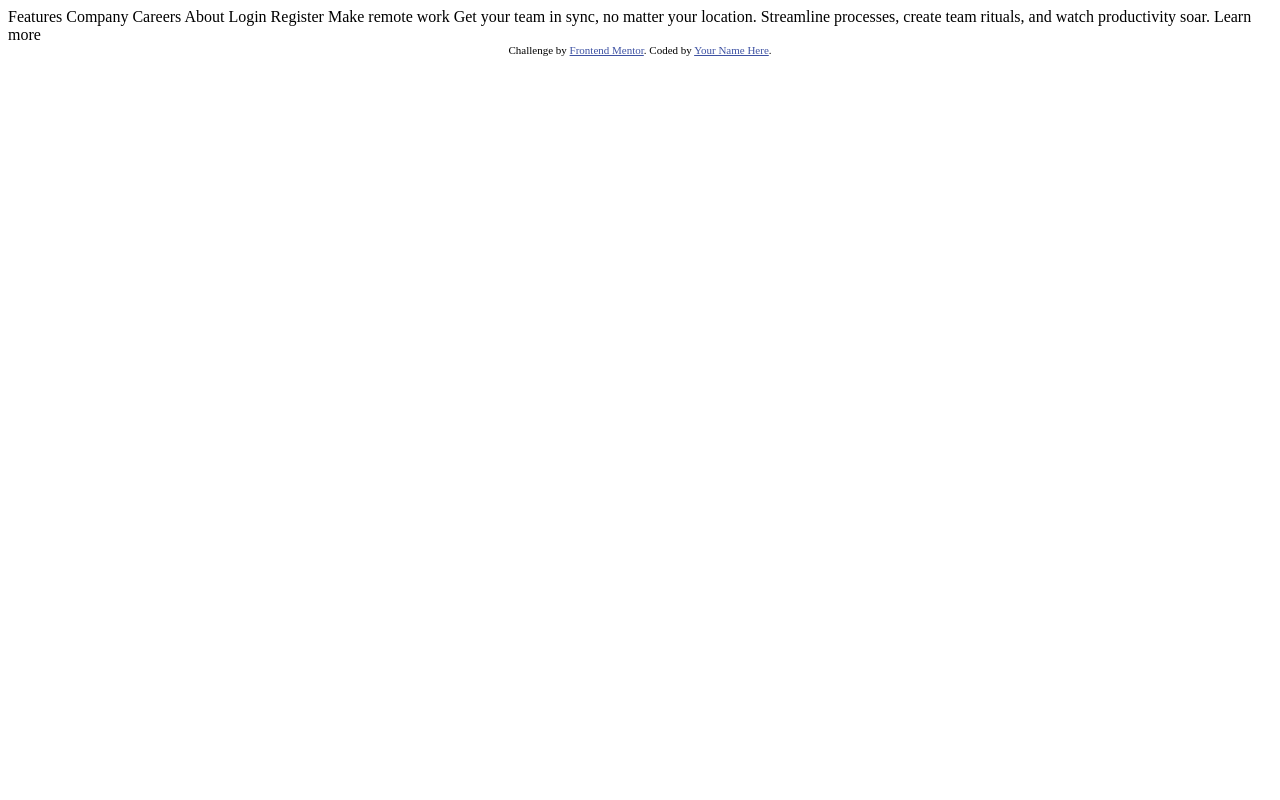
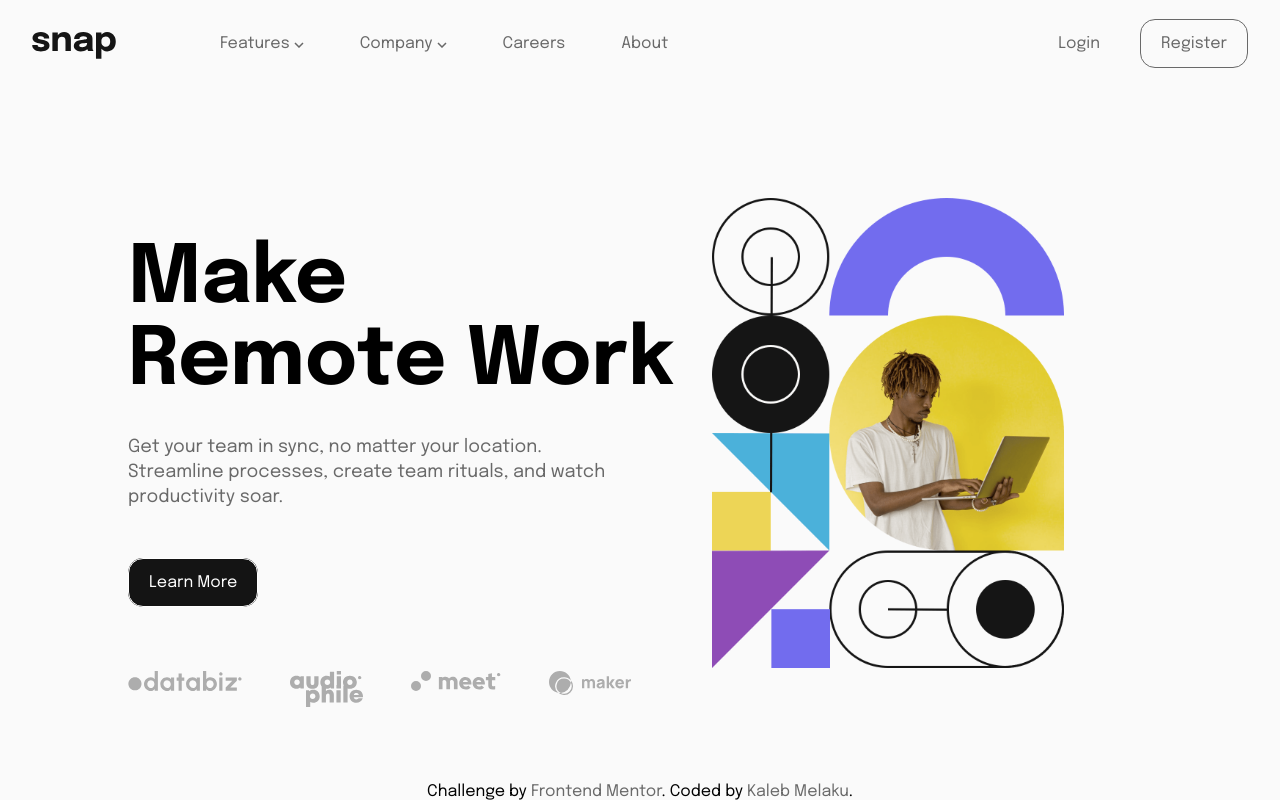
Before and after one commit to kayoJr/Intro-With-Dropdown, a plain HTML site: page index.html in a window 1280 px wide. Drawn offline with Linux system fonts and the light colour scheme.

Commit message:
Desktop version only

```diff
--- a/index.html
+++ b/index.html
@@ -1,39 +1,94 @@
 <!DOCTYPE html>
 <html lang="en">
+
 <head>
   <meta charset="UTF-8">
-  <meta name="viewport" content="width=device-width, initial-scale=1.0"> <!-- displays site properly based on user's device -->
+  <meta name="viewport" content="width=device-width, initial-scale=1.0">
+  <!-- displays site properly based on user's device -->
 
   <link rel="icon" type="image/png" sizes="32x32" href="./images/favicon-32x32.png">
+  <link rel="preconnect" href="https://fonts.googleapis.com">
+  <link rel="preconnect" href="https://fonts.gstatic.com" crossorigin>
+  <link href="https://fonts.googleapis.com/css2?family=Epilogue:wght@400;700&display=swap" rel="stylesheet">
+  <link rel="stylesheet" href="style.css">
+  <title>Frontend Mentor | Intro section with dropdown navigation</title>
+</head>
 
-  <title>Frontend Mentor | Intro section with dropdown navigation</title>
-
-  <!-- Feel free to remove these styles or customise in your own stylesheet 👍 -->
-  <style>
-    .attribution { font-size: 11px; text-align: center; }
-    .attribution a { color: hsl(228, 45%, 44%); }
-  </style>
-</head>
 <body>
 
-  Features
-  Company
-  Careers
-  About
-
-  Login
-  Register
-
-  Make remote work
-
-  Get your team in sync, no matter your location. Streamline processes,
-  create team rituals, and watch productivity soar.
-
-  Learn more
+  <header>
+    <div class="container">
+      <nav>
+        <div class="left-nav">
+          <div class="logo">
+            <img src="./images/logo.svg" alt="logo">
+          </div>
+          <div class="links">
+            <ul class="main-links">
+              <li class="dropdown">
+                <a href="#">Features <img src="./images/icon-arrow-down.svg" alt=""></a>
+                <ul class="dropdown-menu">
+                  <li class="dropdown"><img src="./images/icon-todo.svg" alt=""><a href="#">Todo List</a>
+                  </li>
+                  <li class="dropdown"><img src="./images/icon-calendar.svg" alt=""><a href="#">Calendar</a>
+                  </li>
+                  <li class="dropdown"><img src="./images/icon-reminders.svg" alt=""><a href="#">Reminders</a>
+                  </li>
+                  <li class="dropdown"><img src="./images/icon-planning.svg" alt=""><a href="#">Planning</a>
+                  </li>
+            </ul>
+              </li>
+                <li class="dropdown">
+                  <a href="#">Company <img src="./images/icon-arrow-down.svg" alt=""></a>
+                  <ul class="dropdown-menu">
+                    <li class="dropdown"><a href="#">History</a>
+                    </li>
+                    <li class="dropdown"><a href="#">Our Team</a>
+                    </li>
+                    <li class="dropdown"><a href="#">Blog</a>
+                    </li>
+              </ul>
+      </li>
+              <li><a href="#">Careers</a></li>
+              <li><a href="#">About</a></li>
+            </ul>
+          </div>
+        </div>
+        <div class="account">
+          <a class="btn login" href="#">Login</a>
+          <a class="btn register" href="#">Register</a>
+        </div>
+      </nav>
+    </div>
+  </header>
+  <div class="container">
+    <div class="hero">
+      <div class="detail">
+        <h1>Make <br> Remote Work</h1>
+        <p>
+          Get your team in sync, no matter your location. Streamline processes,
+          create team rituals, and watch productivity soar.
+        </p>
+        <a href="#" class="btn">Learn More</a>
+        <div class="icons">
+          <ul>
+            <li><img src="./images/client-databiz.svg" alt=""></li>
+            <li><img src="./images/client-audiophile.svg" alt=""></li>
+            <li><img src="./images/client-meet.svg" alt=""></li>
+            <li><img src="./images/client-maker.svg" alt=""></li>
+          </ul>
+        </div>
+      </div>
+      <div class="image">
+        <img src="./images/image-hero-desktop.png" alt="">
+      </div>
+    </div>
+  </div>
 
   <div class="attribution">
     Challenge by <a href="https://www.frontendmentor.io?ref=challenge" target="_blank">Frontend Mentor</a>.
-    Coded by <a href="#">Your Name Here</a>.
+    Coded by <a href="https://www.upwork.com/freelancers/~01cc17436602032221">Kaleb Melaku</a>.
   </div>
 </body>
+
 </html>
--- /dev/null
+++ b/style.scss
@@ -0,0 +1,176 @@
+* {
+    margin: 0;
+    padding: 0;
+    box-sizing: border-box;
+    font-family: "Epilogue", sans-serif;
+
+    p {
+        font-size: 18px;
+    }
+
+    ul,
+    a {
+        list-style: none;
+        text-decoration: none;
+        color: hsl(0, 0%, 41%);
+    }
+}
+
+/*General styles*/
+.container {
+    max-width: 1440px;
+    margin: 0 auto;
+}
+
+.btn {
+    padding: 15px 20px;
+    border: 1px solid;
+    border-radius: 15px;
+}
+
+body {
+    background-color: hsl(0, 0%, 98%);
+}
+
+header {
+    nav {
+        margin: 2rem 2rem 0 2rem;
+        display: flex;
+        align-items: center;
+        justify-content: space-between;
+
+        .left-nav {
+            display: flex;
+            align-items: center;
+            justify-content: space-between;
+
+            .links {
+                margin-left: 3rem;
+                position: relative;
+                .dropdown-menu {
+                    display: none;
+                    position: absolute;
+                    background-color: #fff;
+                    padding: 1rem 1rem 1rem 0;
+                    border-radius: 10px;
+                    margin-top: 1rem;
+                    text-align: left;
+                    transition: all .5s;
+                    .dropdown{
+                        margin: 15px 20px;
+                        img{
+                            margin-right: 15px;
+                        }
+                    }
+                    li{
+                        padding: 0;
+                    }
+                    &:hover{
+                        display: block;
+                    }
+                }
+
+                .main-links {
+                    display: flex;
+                    align-items: center;
+                    padding-bottom: 0.5rem;
+
+                    li {
+                        margin-left: 3.5rem;
+                        a{
+                            padding: 2rem 0;
+                            &:hover {
+                                +.dropdown-menu {
+                                    display: block;
+                                }
+                                }
+                            }
+
+                    }
+                }
+            }
+        }
+
+        a:hover {
+            color: rgb(0, 0, 0);
+        }
+
+        .account {
+            padding-bottom: 0.5rem;
+
+            a {
+                margin-left: 1rem;
+            }
+
+            .login {
+                border: none;
+            }
+        }
+    }
+}
+
+.hero {
+    display: flex;
+    align-items: center;
+    justify-content: space-around;
+    margin: 6rem 8rem 0 8rem;
+
+    .detail {
+        margin-right: 2rem;
+        margin-top: 5rem;
+        h1 {
+            font-size: 5rem;
+        }
+
+        p {
+            color: hsl(0, 0%, 41%);
+            padding: 2rem 3rem 0 0;
+            line-height: 25px;
+            font-weight: 400;
+            margin-bottom: 4rem;
+        }
+
+        a {
+            background-color: hsl(0, 0%, 8%);
+            color: #fff;
+            transition: all 0.3s;
+
+            &:hover {
+                background-color: #fff;
+                color: hsl(0, 0%, 8%);
+            }
+        }
+
+        .icons {
+            margin-top: 5rem;
+
+            ul {
+                display: flex;
+
+                li {
+                    margin-right: 3rem;
+                }
+            }
+        }
+    }
+
+    .image {
+        position: relative;
+
+        img {
+            width: 80%;
+            right: 0;
+            top: 0;
+        }
+    }
+}
+
+.attribution {
+    text-align: center;
+    position: absolute;
+    margin-left: auto;
+    margin-right: auto;
+    bottom: 0;
+    left: 0;
+    right: 0;
+}
```
Also changed, not shown: style.css (added), 1 other file.
